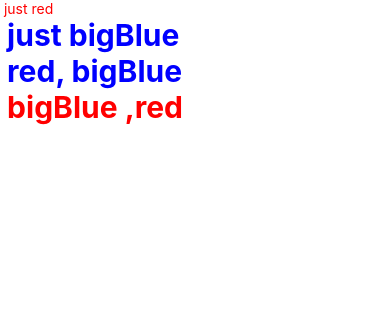
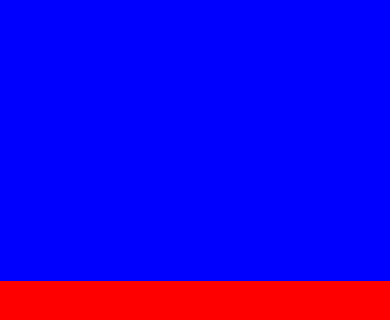
Before and after one commit to onMyWay520/RNStudy, a React Native app in the folder RNStudy/: screen / in a window 390 px wide. Shown: the top 320 px of the page. Built offline with nearby package versions, Linux system fonts and the light colour scheme.

Commit message:
Width ,height ,flex 的使用

```diff
--- a/RNStudy/App.js
+++ b/RNStudy/App.js
@@ -15,24 +15,13 @@ import {
 export default class App extends Component<{}> {
   render() {
     return (
-        <View>
-            < Text style={styles.red} > just red</Text>
-            < Text style={styles.bigBlue} > just bigBlue</Text>
-            < Text style={[styles.red,styles.bigBlue] }> red, bigBlue</Text>
+        <View style={{flex:1}} >
+            {/*<View style={{width:50,height:50,backgroundColor:'blue'}}/>*/}
+            {/*<View style={{width:100,height:100,backgroundColor:'red'}}/>*/}
+            <View style={{flex:1,backgroundColor:'blue'}}/>
+            <View style={{flex:2,backgroundColor:'red'}}/>
+        </View>
 
-            < Text style={[styles.bigBlue,styles.red]} > bigBlue ,red</Text>
-
-        </View>
     );
   }
 }
-const styles=StyleSheet.create({
-    bigBlue:{
-        color:'blue',
-        fontWeight:'bold',
-        fontSize:30,
-    },
-    red:{
-        color:'red',
-    }
-})
```
